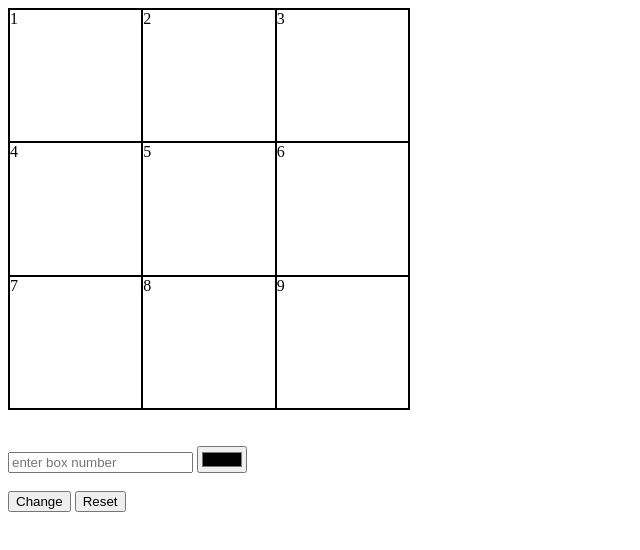
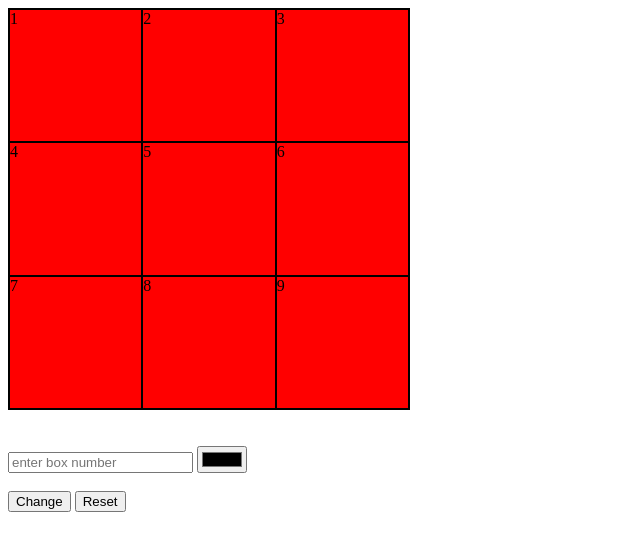
Before and after one commit to acciojob/Replit-Asian-Paints-Sagar-Kumar01, a website: page main.html in a window 1280 px wide. Shown: the whole page, without its empty margins (0-640 px from the left). Drawn offline with Linux system fonts and the light colour scheme.

Commit message:
created a submission

```diff
--- a/styles.css
+++ b/styles.css
@@ -10,4 +10,5 @@
 
 .grid-container > div{
 	border:1px solid black;
+	background-color:rgb(255, 0, 0);
 }
```
